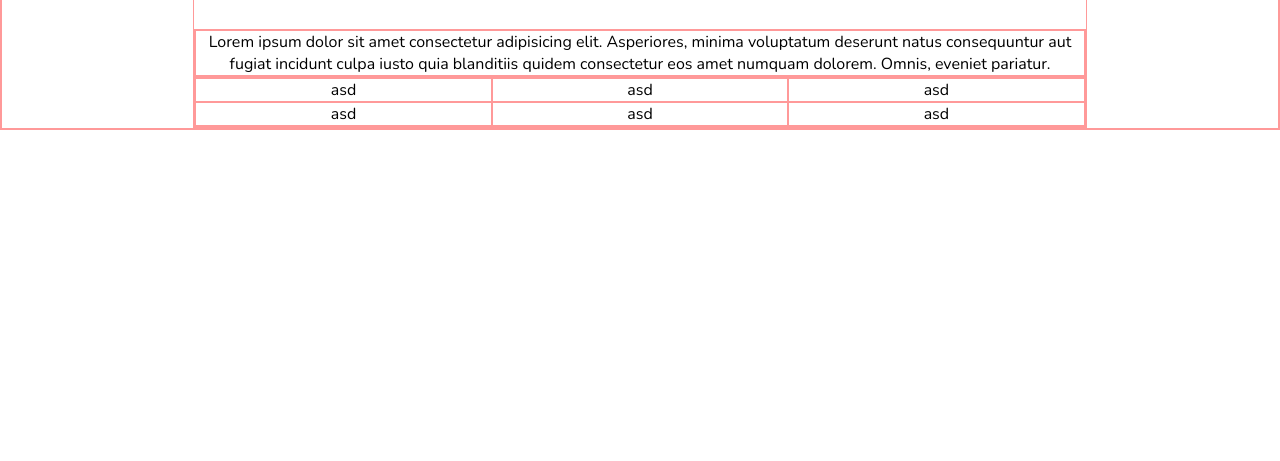
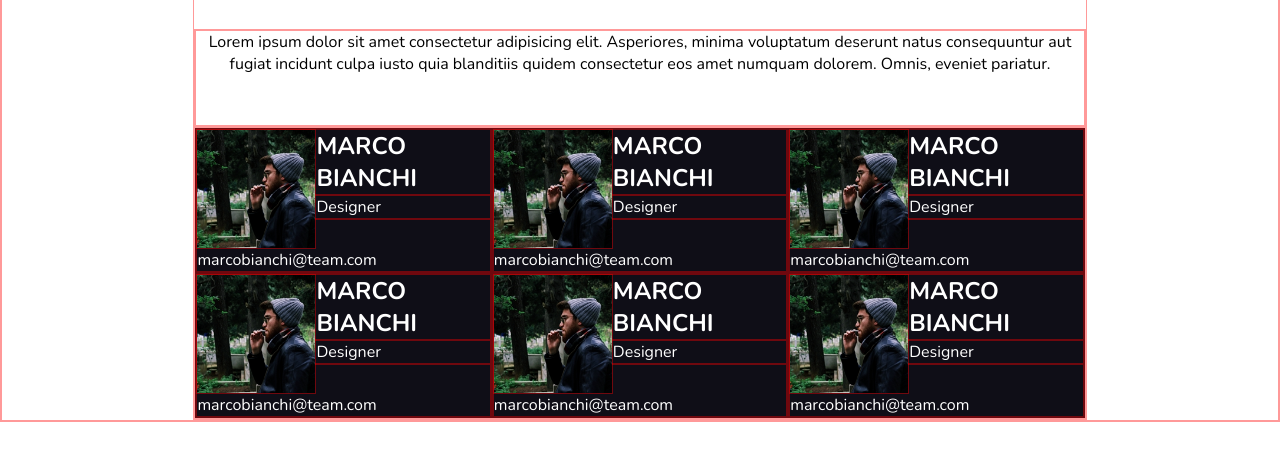
Before and after one commit to Gutierrez-Pool/html-css-float-cards, a plain HTML site: page index.html in a window 1280 px wide. Shown: the part 83-544 px from the top of the page. Drawn offline with nearby package versions, Linux system fonts and the light colour scheme.

Commit message:
aggiunta-cards

```diff
--- a/css/style.css
+++ b/css/style.css
@@ -29,6 +29,9 @@ h1 {
     margin-bottom: 1em;
 }
 
+p {
+    padding-bottom: 50px;
+}
 .container {
     width: 70%;
 
@@ -43,3 +46,21 @@ h1 {
 
     float: left;
 }
+
+.row {
+    color: white;
+}
+
+.row .column img{
+    height: 120px;
+}
+
+.img{
+    float: left;
+}
+
+.column {
+    text-align: left;
+
+    background-color: #0f0e17;
+}
--- a/index.html
+++ b/index.html
@@ -33,27 +33,45 @@
         <!-- Cards -->
         <section class="row clearfix">
             <div class="column">
-                asd
+                <img class="img" src="/img/male1.png" alt="">
+                <h2>MARCO BIANCHI</h2>
+                <div>Designer</div>
+                <div>marcobianchi@team.com</div>
             </div>
 
             <div class="column">
-                asd
+                <img class="img" src="/img/male1.png" alt="">
+                <h2>MARCO BIANCHI</h2>
+                <div>Designer</div>
+                <div>marcobianchi@team.com</div>
             </div>
 
             <div class="column">
-                asd
+                <img class="img" src="/img/male1.png" alt="">
+                <h2>MARCO BIANCHI</h2>
+                <div>Designer</div>
+                <div>marcobianchi@team.com</div>
             </div>
 
             <div class="column">
-                asd
+                <img class="img" src="/img/male1.png" alt="">
+                <h2>MARCO BIANCHI</h2>
+                <div>Designer</div>
+                <div>marcobianchi@team.com</div>
             </div>
 
             <div class="column">
-                asd
+                <img class="img" src="/img/male1.png" alt="">
+                <h2>MARCO BIANCHI</h2>
+                <div>Designer</div>
+                <div>marcobianchi@team.com</div>
             </div>
 
             <div class="column">
-                asd
+                <img class="img" src="/img/male1.png" alt="">
+                <h2>MARCO BIANCHI</h2>
+                <div>Designer</div>
+                <div>marcobianchi@team.com</div>
             </div>
         </section>
 
```
